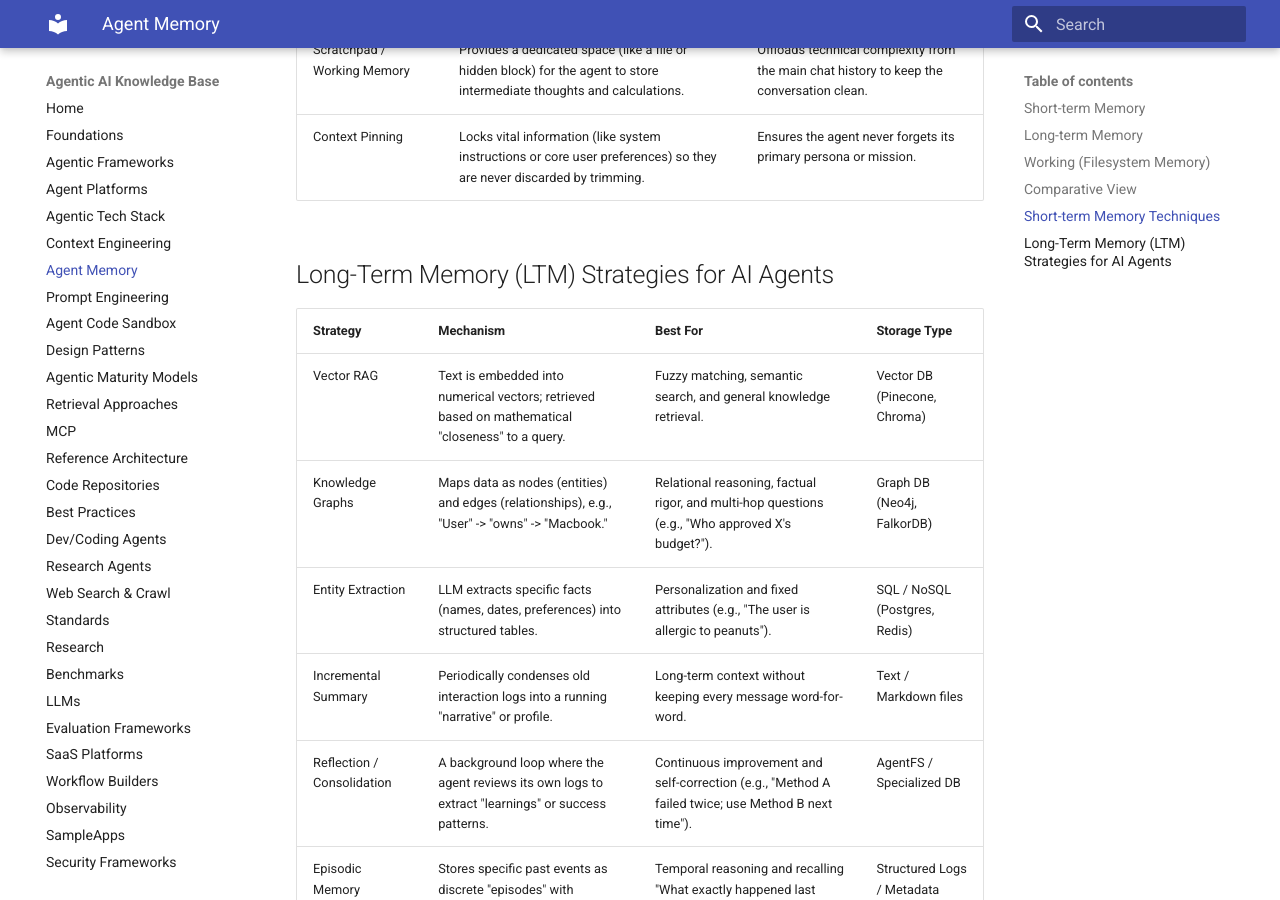
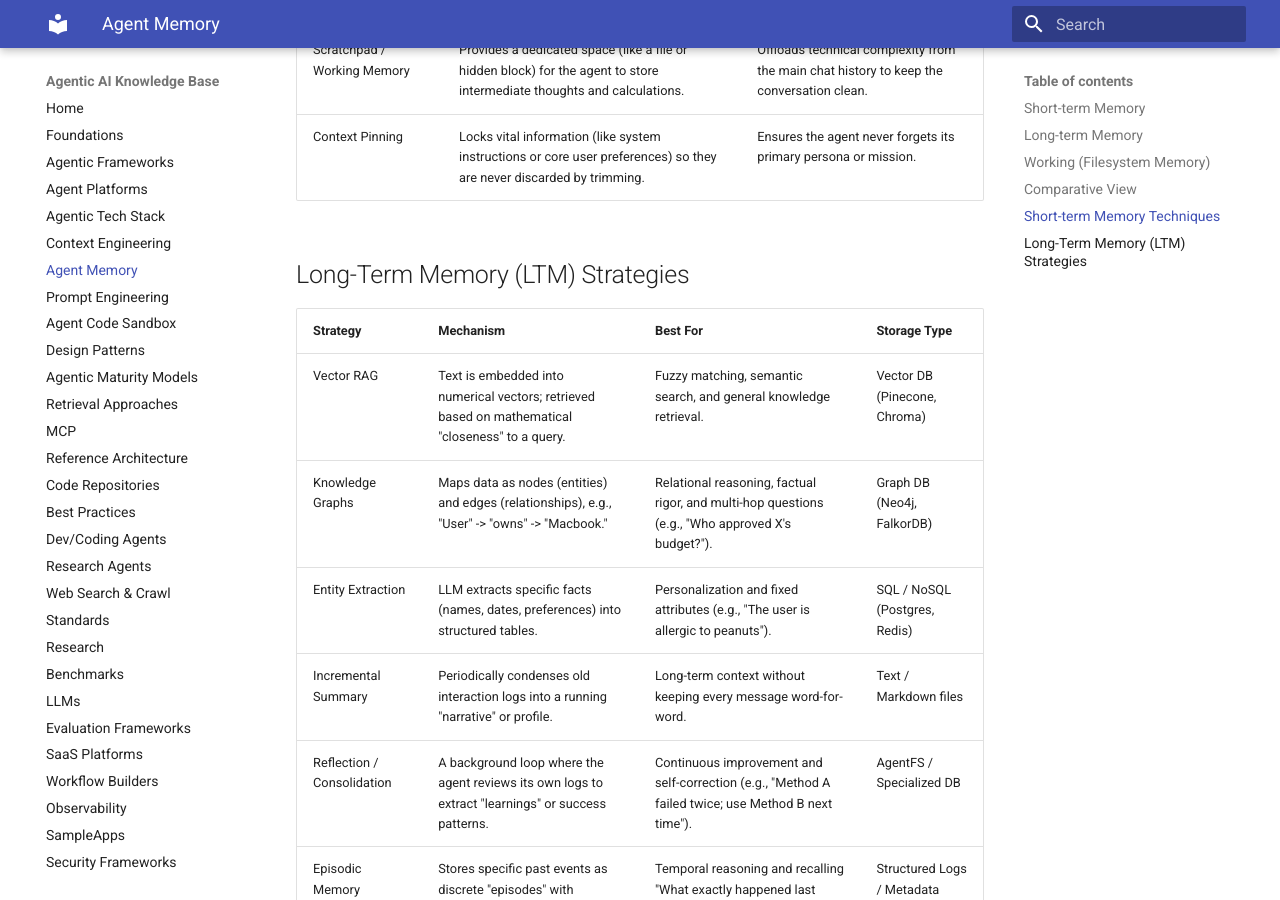
Before and after one commit to ankurkumarz/agentic-ai-knowledge-base, an MkDocs documentation site: the page built from docs/AgentMemory/README.md, in a window 1280 px wide and 900 px high, scrolled down 2351 px. Built offline with MkDocs 1.6.1 and Material for MkDocs 9.7.7, drawn with Linux system fonts in a browser that asks for light colours.

Commit message:
Update README.md

```diff
--- a/docs/AgentMemory/README.md
+++ b/docs/AgentMemory/README.md
@@ -43,7 +43,7 @@
 | Scratchpad / Working Memory | Provides a dedicated space (like a file or hidden block) for the agent to store intermediate thoughts and calculations. | Offloads technical complexity from the main chat history to keep the conversation clean. |
 | Context Pinning | Locks vital information (like system instructions or core user preferences) so they are never discarded by trimming. | Ensures the agent never forgets its primary persona or mission. |
 
-## Long-Term Memory (LTM) Strategies for AI Agents
+## Long-Term Memory (LTM) Strategies
 
 | Strategy | Mechanism | Best For | Storage Type |
 |---|---|---|---|
```
